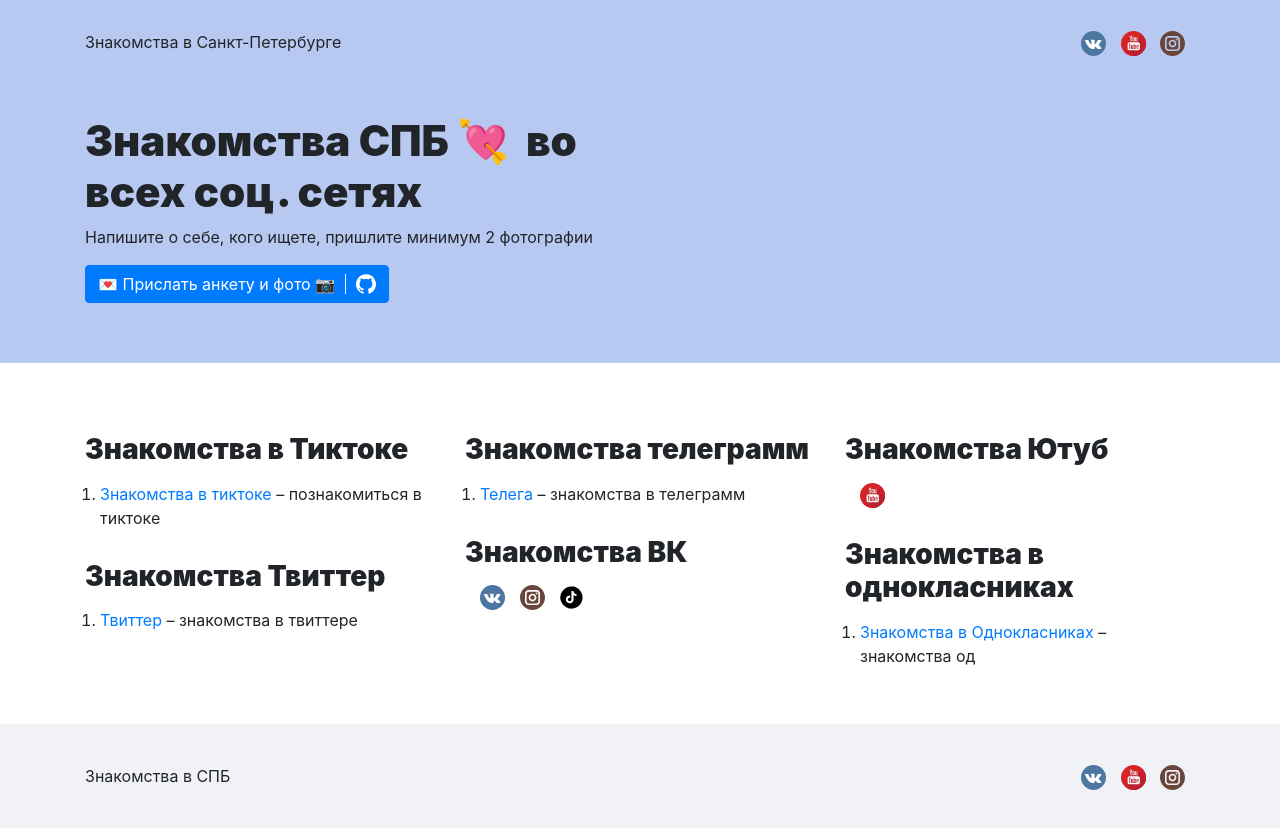
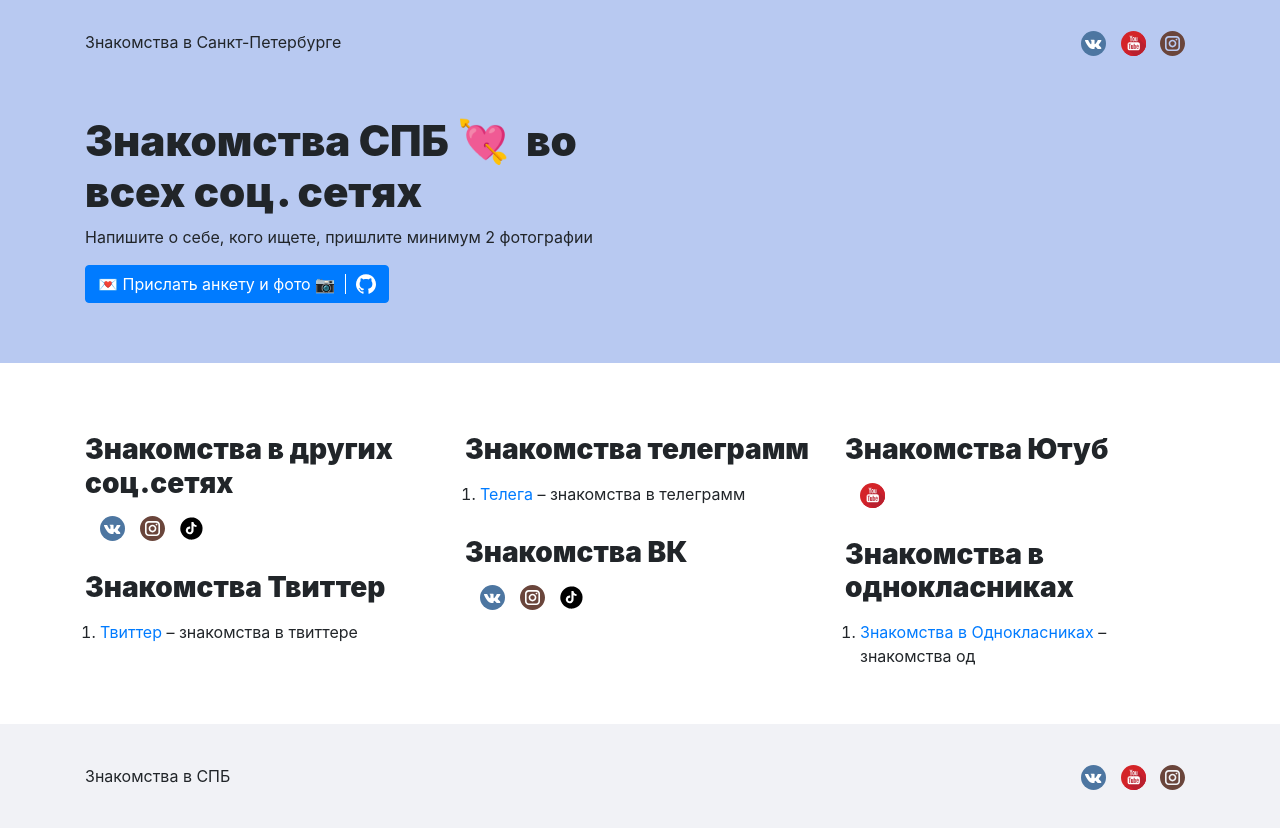
Before and after one commit to spbznakomstvapiter/spbznakomstvapiter.github.io, a plain HTML site: page index.html in a window 1280 px wide. Drawn offline with nearby package versions, Linux system fonts and the light colour scheme.

Commit message:
Update index.html

```diff
--- a/index.html
+++ b/index.html
@@ -60,9 +60,11 @@
 		<div class="container">
 			<div class="row">
 				<div class="col-lg-4">
-					<h3 class="section-title">Знакомства в Тиктоке</h3>
+					<h3 class="section-title">Знакомства в других соц.сетях</h3>
 					<ol class="unstyled-list">
-						<li><a target="_blank" href="https://www.tiktok.com/@spb_znakomstva_piter">Знакомства в тиктоке</a> – познакомиться в тиктоке </li>
+				    <a target="_blank" href="https://vk.com/spb_znakomstva_piter" class="social"><img src="img/vk.svg" alt="Группа вконтакте" title="Группа вконтакте"></a>
+					<a target="_blank" href="https://www.instagram.com/spb_znakomstva_piter/" class="social"><img src="img/instagram.svg" alt="Instagram" title="Instagram"></a>
+                    <a target="_blank" href="https://www.tiktok.com/@spb_znakomstva_piter" class="social"><img src="img/tiktok_1.svg" alt="Tiktok" title="Tiktok знакомства"></a>
 					</ol>
 					<h3 class="section-title">Знакомства Твиттер</h3>
 					<ol class="unstyled-list">
```
